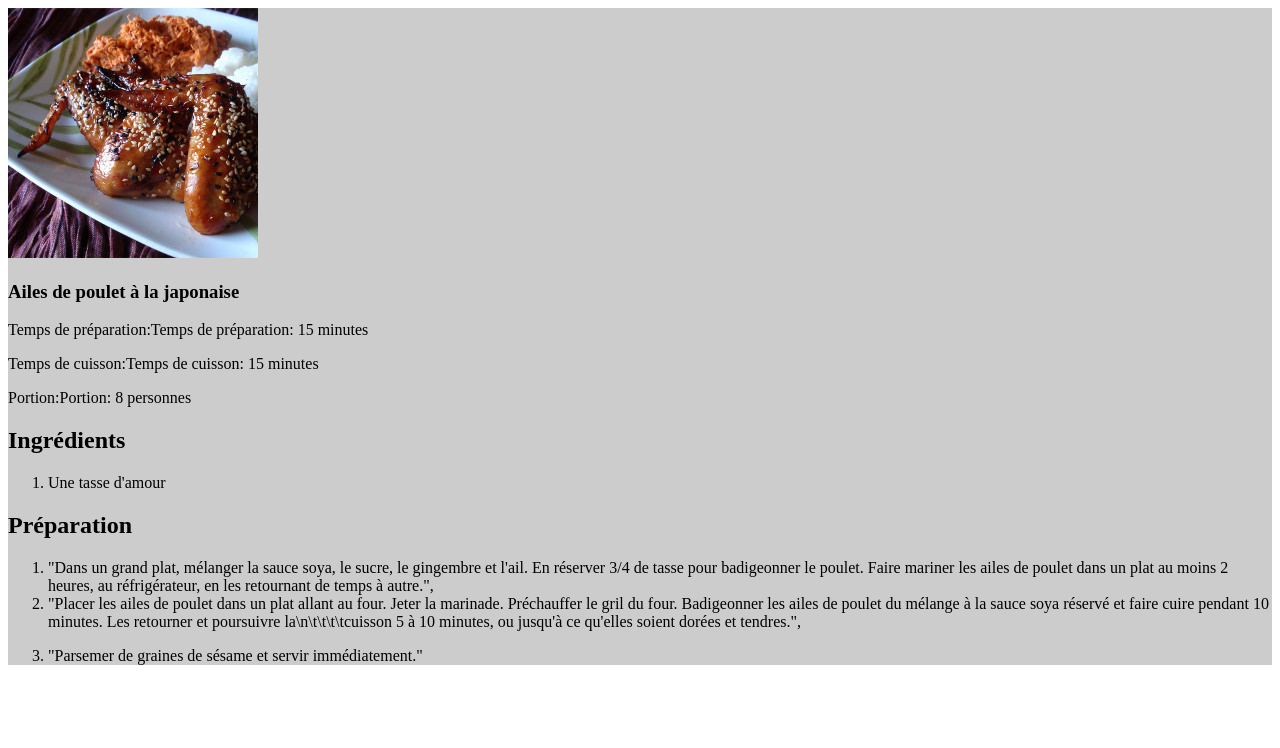
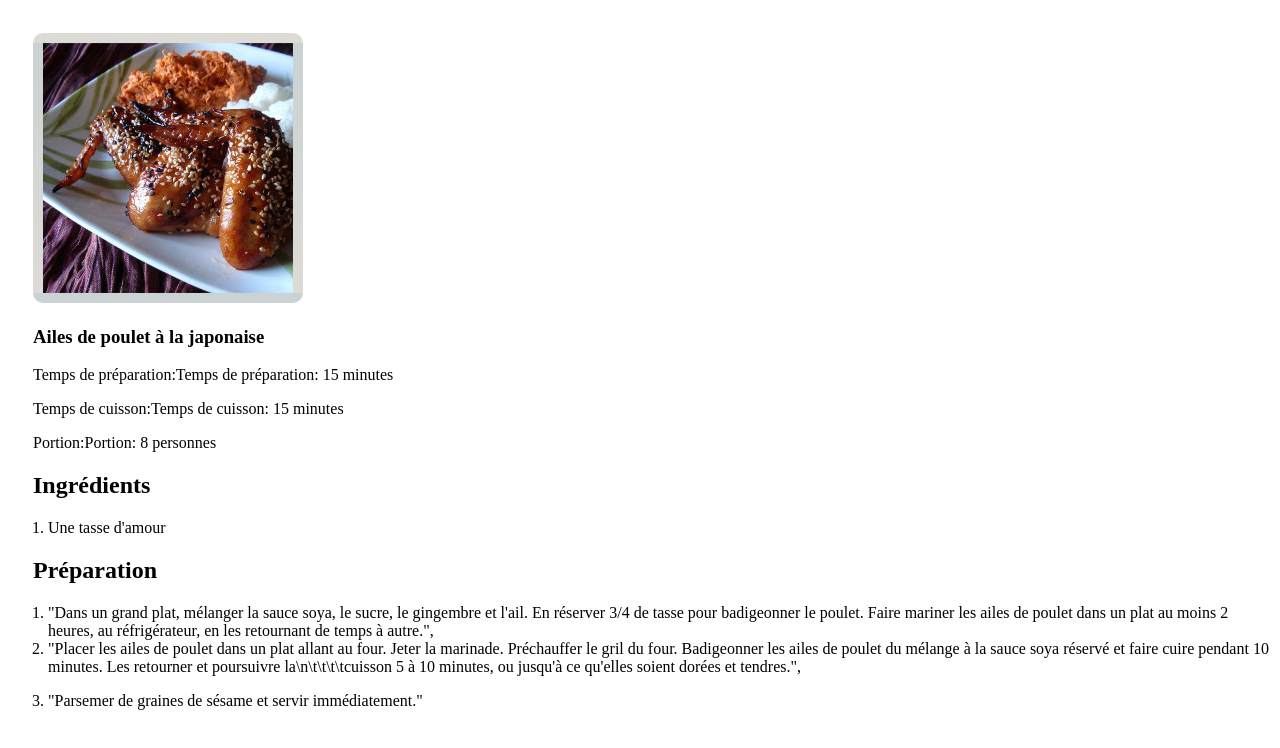
Before and after one commit to DelBiss/dam-web-recette, a plain HTML site: page components/recetteDetail/index.html in a window 1280 px wide. Drawn offline with Linux system fonts and the light colour scheme.

Commit message:
Modif du CSS Alain

```diff
--- a/components/recetteDetail/index.html
+++ b/components/recetteDetail/index.html
@@ -39,7 +39,7 @@
       </setcion>
 
       <section>
-        <h2>Préparation</h2>
+        <h2 class="recette-detail-ingredient-header">Préparation</h2>
 
         <ol data-recette-detail="instruction_list">
           <li>
--- a/components/recetteDetail/style.css
+++ b/components/recetteDetail/style.css
@@ -3,20 +3,33 @@
 }
 
 .detailRecette {
-    background-color: #cccccc;
+
+    /* background-image: linear-gradient(to top, lightgrey 0%, lightgrey 1%, #e0e0e0 26%, #efefef 48%, #d9d9d9 75%, #bcbcbc 100%); */
     flex-grow: 1;
+
 }
+.recette-detail-imageDetail{
 
-.imageDetail {
     margin-top: 25px;
     margin-left: 25px;
     border-style: solid;
     border-width: 10px;
-    border-color: rgb(247, 245, 248);
+    border-color: rgb(245, 242, 247);
     border-radius: 5px;
+    border-style: solid;
+    border-color: rgba(209, 208, 208, 0.048);
+    border-width: 10px;
+    border-radius: 10px;
+    background-image: linear-gradient(to top, #dddbd5 0%, #cad2d3 100%);
+
 }
 
-.textRecette {
+ .recette-detail-ingredient-header {
+    margin-left: 25px;
+
+ }
+
+.recette-detail-textRecette {
     margin-left: 25px;
 }
 
--- a/style/style.css
+++ b/style/style.css
@@ -1,4 +1,8 @@
+@import url('https://fonts.googleapis.com/css2?family=Balsamiq+Sans:ital,wght@0,400;0,700;1,400&family=Twinkle+Star&display=swap');
+
+
 body {
+    font-family: 'Balsamiq Sans', cursive;
     margin: 0 auto;
     display: grid;
     grid-template-columns: 200px auto;
@@ -8,18 +12,34 @@ body {
 }
 
 .header {
+    font-family: 'Twinkle Star', cursive;
+    font-size: 1.5em;
+    text-align: center;
     grid-area: header;
     background-color: rgb(73, 73, 66);
+    color: blanchedalmond;
+
+
+
+
 }
+
 
 .nav {
     grid-area: nav;
-    background-color: fuchsia;
+    padding: auto;
+    background-image: radial-gradient(at 50% 100%, rgba(255,255,255,0.50) 0%, rgba(0,0,0,0.50) 100%), linear-gradient(to bottom, rgba(255,255,255,0.25) 0%, rgba(0,0,0,0.25) 100%);
+
+
 }
 
 .hero {
     grid-area: hero;
-    background-color: red;
+    /* background-image: linear-gradient(135deg, #f5f7fa 0%, #c3cfe2 100%); */
+    /* background-image: linear-gradient(to top, #a8edea 0%, #fed6e3 100%); */
+    background-color: #CDDCDC;
+ background-image: radial-gradient(at 50% 100%, rgba(255,255,255,0.50) 0%, rgba(0,0,0,0.50) 100%), linear-gradient(to bottom, rgba(255,255,255,0.25) 0%, rgba(0,0,0,0.25) 100%);
+ /* background-blend-mode: screen, overlay; */
 }
 
 .foot {
```
Also changed, not shown: components/RecetteCarte/style.css (+7 -4 lines), index.html (+3 -2 lines).
